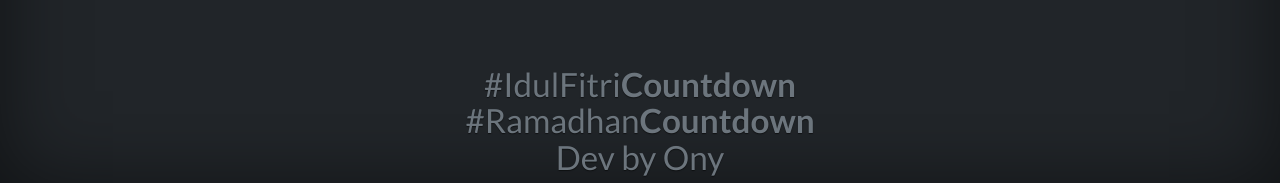
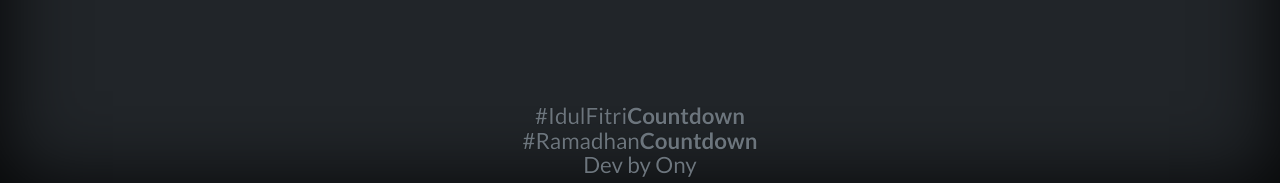
Before and after one commit to onysu/countdownclock, a plain HTML site: page idul-fitri/index.html in a window 1280 px wide. Shown: the part 614-797 px from the top of the page. Drawn offline with nearby package versions, Linux system fonts and the light colour scheme.

Commit message:
Update index.html

```diff
--- a/idul-fitri/index.html
+++ b/idul-fitri/index.html
@@ -13,8 +13,8 @@
   <style>
     body {
       font-family: 'Lato', sans-serif;
-      text-shadow: 0 .05rem .1rem rgba(0, 0, 0, .5);
-      box-shadow: inset 0 0 5rem rgba(0, 0, 0, .5);
+      text-shadow: 0 .05rem .1rem rgba(0, 0, 0, .9);
+      box-shadow: inset 0 0 5rem rgba(0, 0, 0, .9);
     }
 
     .cover-container {
@@ -23,7 +23,7 @@
 
     .small,
     small {
-      font-size: 4vw;
+      font-size: 3.5vw;
       line-height: 1.1;
     }
 
@@ -96,7 +96,7 @@
 
     @media (min-width: 1200px) and (max-width: 4000px) {
       .cover-container {
-        zoom: 65%;
+        zoom: 50%;
       }
     }
   </style>
```
